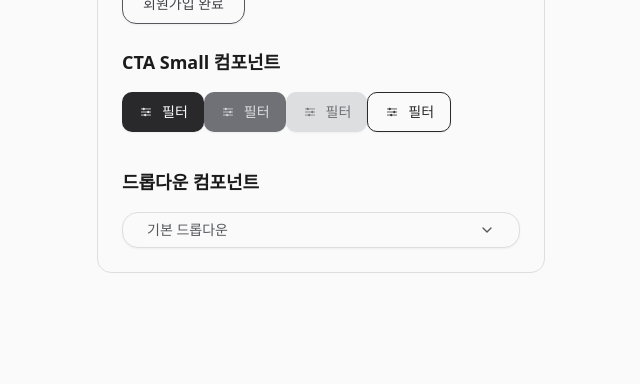
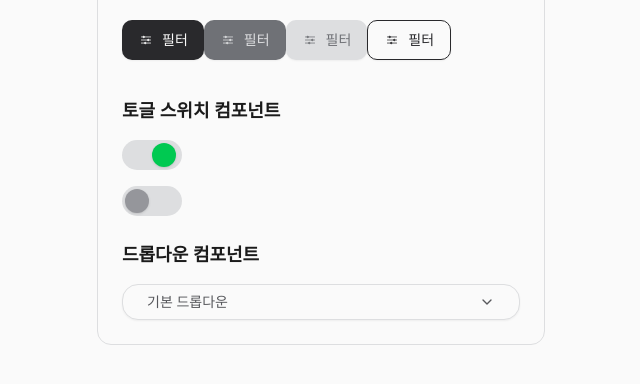
Before and after one commit to M0oO0ooOO00/MooClient, a Next.js app: page / in a window 1280 px wide. Shown: the top 384 px of the page, without its empty margins (319-959 px from the left). Built offline with nearby package versions, Linux system fonts and the light colour scheme.

Commit message:
feat: [#8] 토글 스위치 컴포넌트 추가 및 페이지에 통합

```diff
--- a/app/page.tsx
+++ b/app/page.tsx
@@ -1,6 +1,7 @@
 import { CtaButton } from "@/shared/ui/button/cta-button";
 import { CtaSmall } from "@/shared/ui/button/cta-small";
 import { Dropdown } from "@/shared/ui/dropdown/dropdown";
+import { ToggleSwitch } from "@/shared/ui/switch/toggle-switch";
 
 export default function Home() {
   return (
@@ -27,6 +28,16 @@ export default function Home() {
           </div>
         </div>
 
+        {/* 토글 스위치 컴포넌트들 */}
+        <div className="space-y-4">
+          <h3 className="text-lg font-semibold">토글 스위치 컴포넌트</h3>
+
+          <div className="space-y-4">
+            <ToggleSwitch defaultChecked={true} />
+            <ToggleSwitch defaultChecked={false} />
+          </div>
+        </div>
+
         <div className="space-y-4">
           <h3 className="text-lg font-semibold">드롭다운 컴포넌트</h3>
 
--- a/package.json
+++ b/package.json
@@ -24,6 +24,7 @@
   "dependencies": {
     "@radix-ui/react-select": "^2.2.6",
     "@radix-ui/react-slot": "^1.2.3",
+    "@radix-ui/react-switch": "^1.2.6",
     "@tanstack/react-query": "^5.84.1",
     "@tanstack/react-query-devtools": "^5.84.1",
     "class-variance-authority": "^0.7.1",
--- /dev/null
+++ b/src/components/ui/switch.tsx
@@ -0,0 +1,28 @@
+"use client";
+
+import * as React from "react";
+import * as SwitchPrimitive from "@radix-ui/react-switch";
+
+import { cn } from "@/lib/utils";
+
+function Switch({ className, ...props }: React.ComponentProps<typeof SwitchPrimitive.Root>) {
+  return (
+    <SwitchPrimitive.Root
+      data-slot="switch"
+      className={cn(
+        "peer data-[state=checked]:bg-primary data-[state=unchecked]:bg-input focus-visible:border-ring focus-visible:ring-ring/50 dark:data-[state=unchecked]:bg-input/80 inline-flex h-[1.15rem] w-8 shrink-0 items-center rounded-full border border-transparent shadow-xs transition-all outline-none focus-visible:ring-[3px] disabled:cursor-not-allowed disabled:opacity-50",
+        className
+      )}
+      {...props}
+    >
+      <SwitchPrimitive.Thumb
+        data-slot="switch-thumb"
+        className={cn(
+          "bg-background dark:data-[state=unchecked]:bg-foreground dark:data-[state=checked]:bg-primary-foreground pointer-events-none block size-4 rounded-full ring-0 transition-transform data-[state=checked]:translate-x-[calc(100%-2px)] data-[state=unchecked]:translate-x-0"
+        )}
+      />
+    </SwitchPrimitive.Root>
+  );
+}
+
+export { Switch };
--- /dev/null
+++ b/src/shared/ui/switch/toggle-switch.tsx
@@ -0,0 +1,107 @@
+"use client";
+
+import * as React from "react";
+import * as SwitchPrimitive from "@radix-ui/react-switch";
+import { cn } from "@/lib/utils";
+import { cva, type VariantProps } from "class-variance-authority";
+
+/**
+ * 토글 스위치 변형
+ * - 일반적인 토글 스위치 디자인
+ * - 켜짐: 녹색 배경 + 흰색 손잡이
+ * - 꺼짐: 회색 배경 + 회색 손잡이
+ */
+const toggleVariants = cva(
+  "peer inline-flex h-[30px] w-[60px] shrink-0 cursor-pointer items-center rounded-full border-0 transition-all " +
+    "focus-visible:outline-none focus-visible:ring-2 focus-visible:ring-ring focus-visible:ring-offset-2 " +
+    "disabled:cursor-not-allowed disabled:opacity-50 bg-gray-200",
+  {
+    variants: {
+      variant: {
+        default: "data-[state=checked]:bg-gray-200",
+        primary: "data-[state=checked]:bg-gray-200",
+        success: "data-[state=checked]:bg-gray-200",
+      },
+      size: {
+        sm: "h-5 w-9",
+        md: "h-[30px] w-[60px]",
+        lg: "h-7 w-12",
+      },
+    },
+    defaultVariants: {
+      variant: "primary",
+      size: "md",
+    },
+  }
+);
+
+const thumbVariants = cva(
+  "pointer-events-none block rounded-full ring-0 transition-transform h-6 w-6 shadow-sm",
+  {
+    variants: {
+      variant: {
+        default: "bg-gray-400 data-[state=checked]:bg-green-500",
+        primary: "bg-gray-400 data-[state=checked]:bg-green-500",
+        success: "bg-gray-400 data-[state=checked]:bg-green-500",
+      },
+      size: {
+        sm: "h-4 w-4 data-[state=checked]:translate-x-4 data-[state=unchecked]:translate-x-0.5",
+        md: "h-6 w-6 data-[state=checked]:translate-x-[30px] data-[state=unchecked]:translate-x-[3px]",
+        lg: "h-6 w-6 data-[state=checked]:translate-x-5 data-[state=unchecked]:translate-x-0.5",
+      },
+    },
+    defaultVariants: {
+      variant: "primary",
+      size: "md",
+    },
+  }
+);
+
+export interface ToggleSwitchProps
+  extends React.ComponentProps<typeof SwitchPrimitive.Root>,
+    VariantProps<typeof toggleVariants> {
+  label?: string;
+  description?: string;
+  disabled?: boolean;
+}
+
+/**
+ * 토글 스위치 컴포넌트
+ * - 일반적인 토글 스위치 디자인
+ * - 켜짐/꺼짐 상태를 시각적으로 명확하게 표시
+ * - 접근성 완벽 지원
+ */
+export const ToggleSwitch = React.forwardRef<
+  React.ElementRef<typeof SwitchPrimitive.Root>,
+  ToggleSwitchProps
+>(({ className, variant, size, label, description, disabled, ...props }, ref) => {
+  const id = React.useId();
+
+  return (
+    <div className="flex items-center space-x-3">
+      <SwitchPrimitive.Root
+        ref={ref}
+        id={id}
+        className={cn(toggleVariants({ variant, size }), className)}
+        disabled={disabled}
+        {...props}
+      >
+        <SwitchPrimitive.Thumb className={cn(thumbVariants({ variant, size }))} />
+      </SwitchPrimitive.Root>
+
+      {(label || description) && (
+        <div className="flex flex-col">
+          {label && (
+            <label htmlFor={id} className="b03-m text-foreground cursor-pointer">
+              {label}
+            </label>
+          )}
+          {description && <span className="c01-r text-muted-foreground">{description}</span>}
+        </div>
+      )}
+    </div>
+  );
+});
+ToggleSwitch.displayName = "ToggleSwitch";
+
+export { toggleVariants, thumbVariants };
```
Also changed, not shown: 2 other files (tests, documents, lock files or other folders).
